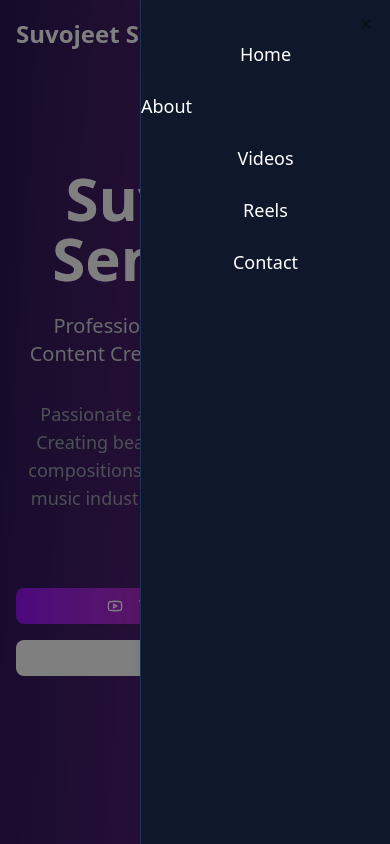
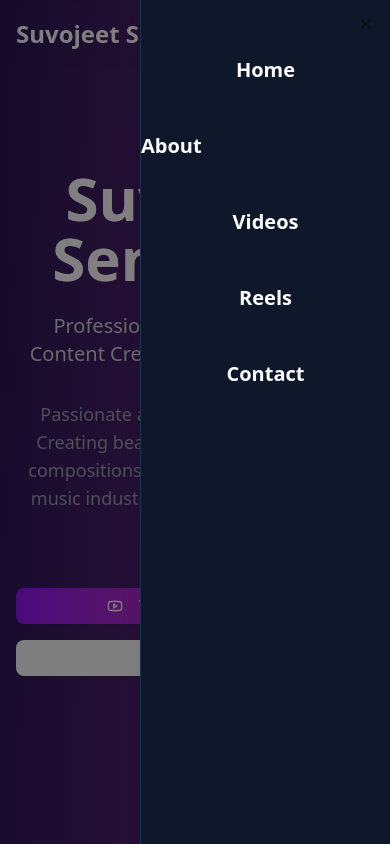
Before and after one commit to suvojit213/Suvojeet-Sengupta, a React (Vite) app: page / in a window 390 px wide. Both pictures are taken after a click on the button 356 px from the left and 34 px from the top of the page. Shown: the top 844 px of the page. Built offline with nearby package versions, Linux system fonts and the light colour scheme.

Commit message:
Feat: Improve mobile menu item UI with larger font and better spacing

```diff
--- a/src/App.jsx
+++ b/src/App.jsx
@@ -135,13 +135,13 @@ function App() {
                   </Button>
                 </SheetTrigger>
                 <SheetContent side="right" className="w-[250px] sm:w-[300px] bg-slate-900 border-l border-blue-400/20">
-                  <nav className="flex flex-col gap-6 pt-10">
+                  <nav className="flex flex-col gap-8 pt-12">
                     {['home', 'about', 'videos', 'reels', 'contact'].map((item) => (
                       item === 'about' ? (
                         <Link
                           key={item}
                           to="/about"
-                          className={`capitalize text-white text-lg font-medium hover:text-blue-400 transition-colors ${
+                          className={`capitalize text-white text-xl font-semibold hover:text-blue-400 transition-colors py-2 ${
                             activeSection === item ? 'text-blue-400' : ''
                           }`}
                           onClick={() => setIsSheetOpen(false)}
@@ -152,7 +152,7 @@ function App() {
                         <button
                           key={item}
                           onClick={() => scrollToSection(item)}
-                          className={`capitalize text-white text-lg font-medium hover:text-blue-400 transition-colors ${
+                          className={`capitalize text-white text-xl font-semibold hover:text-blue-400 transition-colors py-2 ${
                             activeSection === item ? 'text-blue-400' : ''
                           }`}
                         >
```
